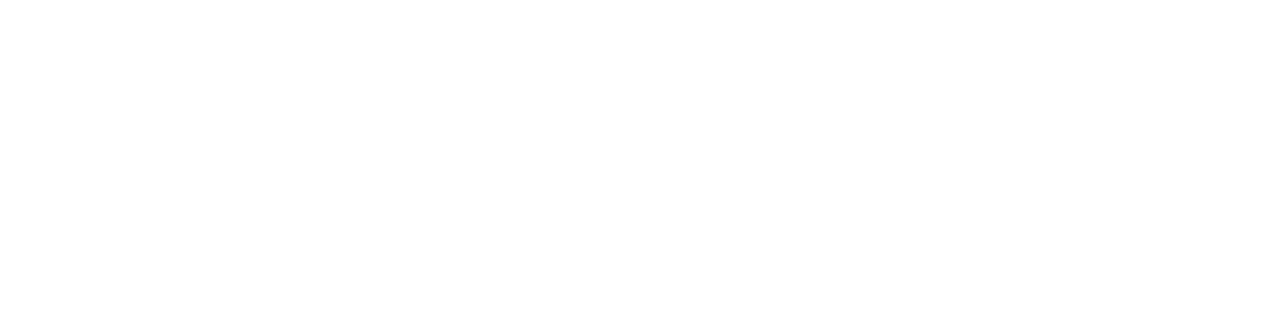
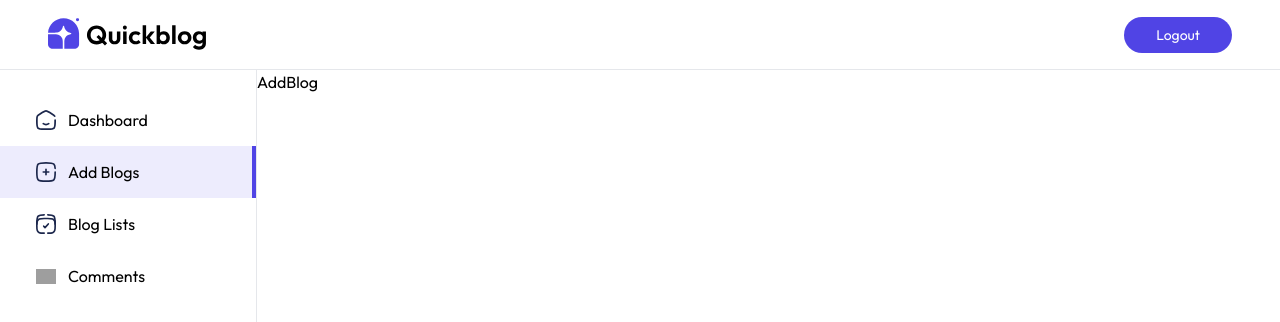
Before and after one commit to dilmithp/ai-powerd-blog, a React (Vite) app: page /admin/addBlog in a window 1280 px wide. Before the commit this address had no page. Shown: the top 322 px of the page. Built offline with nearby package versions, Linux system fonts and the light colour scheme; grey boxes are pictures that could not be loaded.

Commit message:
admin dashboard

```diff
--- a/src/App.jsx
+++ b/src/App.jsx
@@ -2,6 +2,11 @@
 import {Route, Routes} from "react-router-dom";
 import Home from "./pages/Home.jsx";
 import Blog from "./pages/Blog.jsx";
+import Layout from "./pages/admin/Layout.jsx";
+import Dashboard from "./pages/admin/Dashboard.jsx";
+import AddBlog from "./pages/admin/AddBlog.jsx";
+import ListBlog from "./pages/admin/ListBlog.jsx";
+import Comments from "./pages/admin/Comments.jsx";
 
 const App = () => {
     return (
@@ -9,6 +14,12 @@
             <Routes>
                 <Route path="/" element={<Home />} />
                 <Route path="/blog/:id" element={<Blog />} />
+                <Route path={'/admin'} element={<Layout/>}>
+                    <Route index element={<Dashboard/>} />
+                    <Route path="addBlog" element={<AddBlog />} />
+                    <Route path="listBlog" element={<ListBlog/>} />
+                    <Route path="comments" element={<Comments/>} />
+                </Route>
 
             </Routes>
         </div>
--- a/src/components/Loader.jsx
+++ b/src/components/Loader.jsx
@@ -2,7 +2,9 @@
 
 const Loader = () => {
     return (
-        <div>Loader</div>
+        <div className='flex justify-center items-center h-screen' >
+            <div className='animate-spin rounded-full h-16 w-16 border-4 border-t-white border-gray-700'/>
+        </div>
     )
 }
 export default Loader
--- /dev/null
+++ b/src/components/admin/Sidebar.jsx
@@ -0,0 +1,34 @@
+import React from 'react'
+import {NavLink} from "react-router-dom";
+import {assets} from "../../assets/assets.js";
+
+const Sidebar = () => {
+    return (
+        <div className={'flex flex-col border-r border-gray-200 min-h-full pt-6'}>
+            <NavLink end={true} to="/admin" className={({isActive}) =>
+                `flex items-center gap-3 py-3.5 px-3 md:px-9 md:min-w-64 cursor-pointer ${isActive && 'bg-primary/10 border-r-4 border-primary'}`}>
+                <img src={assets.home_icon} alt="home" className='min-w-4 w-5 '/>
+                <p className='hidden md:inline-block'>Dashboard</p>
+            </NavLink>
+
+            <NavLink to="/admin/addblog" className={({isActive}) =>
+                `flex items-center gap-3 py-3.5 px-3 md:px-9 md:min-w-64 cursor-pointer ${isActive && 'bg-primary/10 border-r-4 border-primary'}`}>
+                <img src={assets.add_icon} alt="home" className='min-w-4 w-5 '/>
+                <p className='hidden md:inline-block'>Add Blogs</p>
+            </NavLink>
+
+            <NavLink to="/admin/listBlog" className={({isActive}) =>
+                `flex items-center gap-3 py-3.5 px-3 md:px-9 md:min-w-64 cursor-pointer ${isActive && 'bg-primary/10 border-r-4 border-primary'}`}>
+                <img src={assets.list_icon} alt="home" className='min-w-4 w-5 '/>
+                <p className='hidden md:inline-block'>Blog Lists</p>
+            </NavLink>
+
+            <NavLink to="/admin/comments" className={({isActive}) =>
+                `flex items-center gap-3 py-3.5 px-3 md:px-9 md:min-w-64 cursor-pointer ${isActive && 'bg-primary/10 border-r-4 border-primary'}`}>
+                <img src={assets.comment_icon} alt="home" className='min-w-4 w-5 '/>
+                <p className='hidden md:inline-block'>Comments</p>
+            </NavLink>
+        </div>
+    )
+}
+export default Sidebar
--- a/src/pages/Blog.jsx
+++ b/src/pages/Blog.jsx
@@ -4,6 +4,7 @@
 import {useParams} from "react-router-dom";
 import {assets, blog_data, comments_data} from "../assets/assets.js";
 import Moment from 'moment';
+import Loader from "../components/Loader.jsx";
 
 const Blog = () => {
     const {id} = useParams();
@@ -39,7 +40,7 @@
                 <img src={data.image} alt="blog" className={'rounded-3xl mb-5'}/>
                 <div className={'rich-text max-w-3xl mx-auto'} dangerouslySetInnerHTML={{ __html: data.description }} />
 
-                {/* Comments Section */}
+                {/* Comments.jsx Section */}
                 <div className={'mt-14 mb-10 max-w-3xl mx-auto'}>
                     <p className={'font-semibold mb-4'}>Comments ({comments.length})</p>
                     <div className={'flex flex-col gap-4 '}>
@@ -80,6 +81,6 @@
             </div>
             <Footer/>
         </div>
-    ): <div> Loading... </div>
+    ): <Loader/>
 }
 export default Blog
--- /dev/null
+++ b/src/pages/admin/AddBlog.jsx
@@ -0,0 +1,8 @@
+import React from 'react'
+
+const AddBlog = () => {
+    return (
+        <div>AddBlog</div>
+    )
+}
+export default AddBlog
--- /dev/null
+++ b/src/pages/admin/Comments.jsx
@@ -0,0 +1,8 @@
+import React from 'react'
+
+const Comments = () => {
+    return (
+        <div>Comments</div>
+    )
+}
+export default Comments
--- /dev/null
+++ b/src/pages/admin/Dashboard.jsx
@@ -0,0 +1,8 @@
+import React from 'react'
+
+const Dashboard = () => {
+    return (
+        <div></div>
+    )
+}
+export default Dashboard
--- /dev/null
+++ b/src/pages/admin/Layout.jsx
@@ -0,0 +1,27 @@
+import React from 'react'
+import {assets} from "../../assets/assets.js";
+import {Outlet, useNavigate} from "react-router-dom";
+import Sidebar from "../../components/admin/Sidebar.jsx";
+
+const Layout = () => {
+    const navigate = useNavigate();
+    const logout = () => {
+        console.log("User logged out");
+        navigate('/');
+    }
+    return (
+        <>
+            <div className={'flex items-center justify-between h-[70px] px-4 py-2 sm:px-12 border-b border-gray-200'}>
+                <img onClick={() => navigate('/')}
+                    className="w-32 sm:w-40 cursor-pointer" src={assets.logo} alt="logo" />
+                <button onClick={logout}
+                    className={'text-sm px-8 py-2 bg-primary text-white rounded-full cursor-pointer'}>Logout</button>
+            </div>
+            <div className={'flex h-[calc(100vh-70px)]'}>
+                <Sidebar/>
+                <Outlet/>
+            </div>
+        </>
+    )
+}
+export default Layout
--- /dev/null
+++ b/src/pages/admin/ListBlog.jsx
@@ -0,0 +1,8 @@
+import React from 'react'
+
+const ListBlog = () => {
+    return (
+        <div>ListBlog</div>
+    )
+}
+export default ListBlog
```
Also changed, not shown: src/components/admin/Login.jsx (added).
